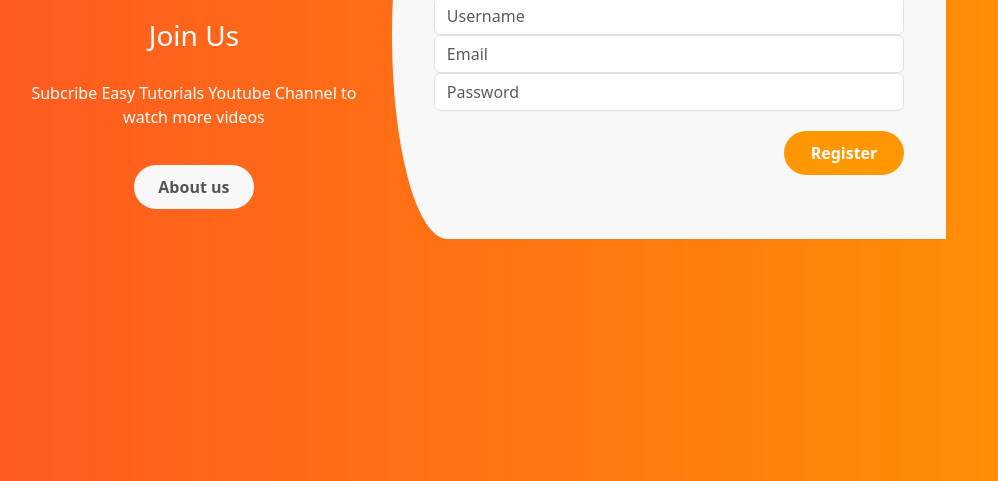
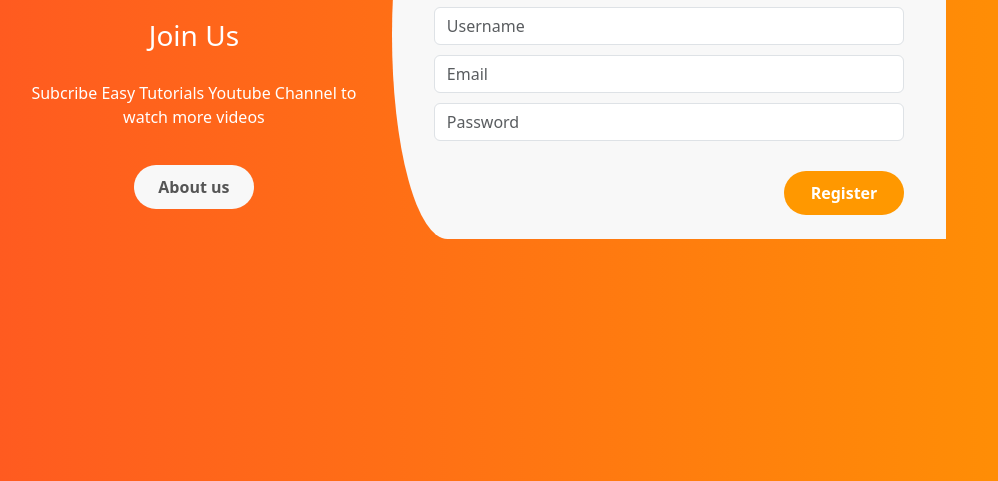
Before and after one commit to femilakers/Registration-page, a plain HTML site: page index.html in a window 1280 px wide. Shown: the part 319-800 px from the top of the page, without its empty margins (74-1072 px from the left). Drawn offline with nearby package versions, Linux system fonts and the light colour scheme.

Commit message:
included form-group

```diff
--- a/style.css
+++ b/style.css
@@ -44,6 +44,9 @@ padding: 10px;
 .register-form {
   padding: 30px;
 }
+.form-group {
+  margin-bottom: 10px;
+}
 .register-right .btn-primary {
   float: right;
   border-radius: 1.5rem;
```
